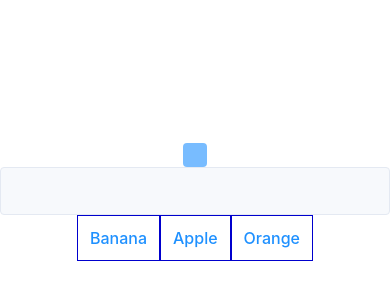
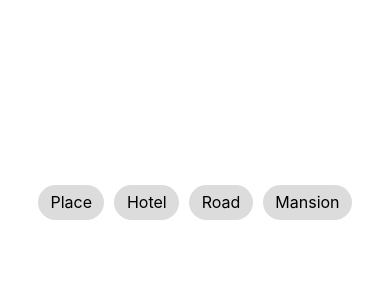
Before and after one commit to PrayaAmadigaPitasa/react-native-design-kit, a React Native app: screen / in a window 390 px wide. Shown: the part 220-520 px from the top of the page. Built offline with nearby package versions, Linux system fonts and the light colour scheme.

Commit message:
Add Chip props: horizontalScrollButton

```diff
--- a/App.tsx
+++ b/App.tsx
@@ -1,20 +1,13 @@
-import React, {useState} from 'react';
-import {View, StyleSheet, Alert} from 'react-native';
-import {Button, Input, ButtonGroup} from './src';
+import React from 'react';
+import {View, StyleSheet} from 'react-native';
+import {Chip} from './src';
 
 export default function App() {
-  const [value, setValue] = useState('');
-
-  console.log(value);
-
   return (
     <View style={styles.container}>
-      <Button disabled={value === ''} onPress={() => Alert.alert('Test')} />
-      <Input onChangeText={text => setValue(text)} />
-      <ButtonGroup
-        type="outline"
-        actionType="radio"
-        buttonIds={['Banana', 'Apple', 'Orange']}
+      <Chip
+        horizontal
+        chips={['Place', 'Hotel', 'Road', 'Mansion']}
         onSelect={() => {}}
       />
     </View>
--- a/src/components/Chip.tsx
+++ b/src/components/Chip.tsx
@@ -62,6 +62,7 @@ export interface ChipProps
   horizontal?: boolean;
   horizontalScrollIndicator?: boolean;
   horizontalScrollEnabled?: boolean;
+  horizontalScrollButton?: boolean;
   selectedId?: string | string[];
   onSelect(id: string, selected: string[]): void;
 }
@@ -110,6 +111,7 @@ export default function Chip({
   horizontal,
   horizontalScrollIndicator = false,
   horizontalScrollEnabled = true,
+  horizontalScrollButton,
   selectedId,
   leftIcon,
   leftIconAction,
@@ -316,6 +318,7 @@ export default function Chip({
 
   return horizontal ? (
     <View style={StyleSheet.flatten([containerStyle, styles.containerNoWrap])}>
+      {horizontalScrollButton && (
         <TouchableOpacity
           activeOpacity={activeOpacity}
           disabled={!allowScrollLeft()}
@@ -336,6 +339,7 @@ export default function Chip({
             <Icon name="chevron-left" />
           </View>
         </TouchableOpacity>
+      )}
       <FlatList
         ref={instance => setScrollRef(instance)}
         onLayout={event => setLayout(event.nativeEvent.layout)}
@@ -351,6 +355,7 @@ export default function Chip({
         keyExtractor={item => item}
         renderItem={({item}) => getChipItem(item)}
       />
+      {horizontalScrollButton && (
         <TouchableOpacity
           activeOpacity={activeOpacity}
           disabled={!allowScrollRight()}
@@ -373,6 +378,7 @@ export default function Chip({
             <Icon name="chevron-right" />
           </View>
         </TouchableOpacity>
+      )}
     </View>
   ) : (
     <View style={StyleSheet.flatten([containerStyle, styles.containerWrap])}>
```
Lines whose indentation alone changed are shown as unchanged.
